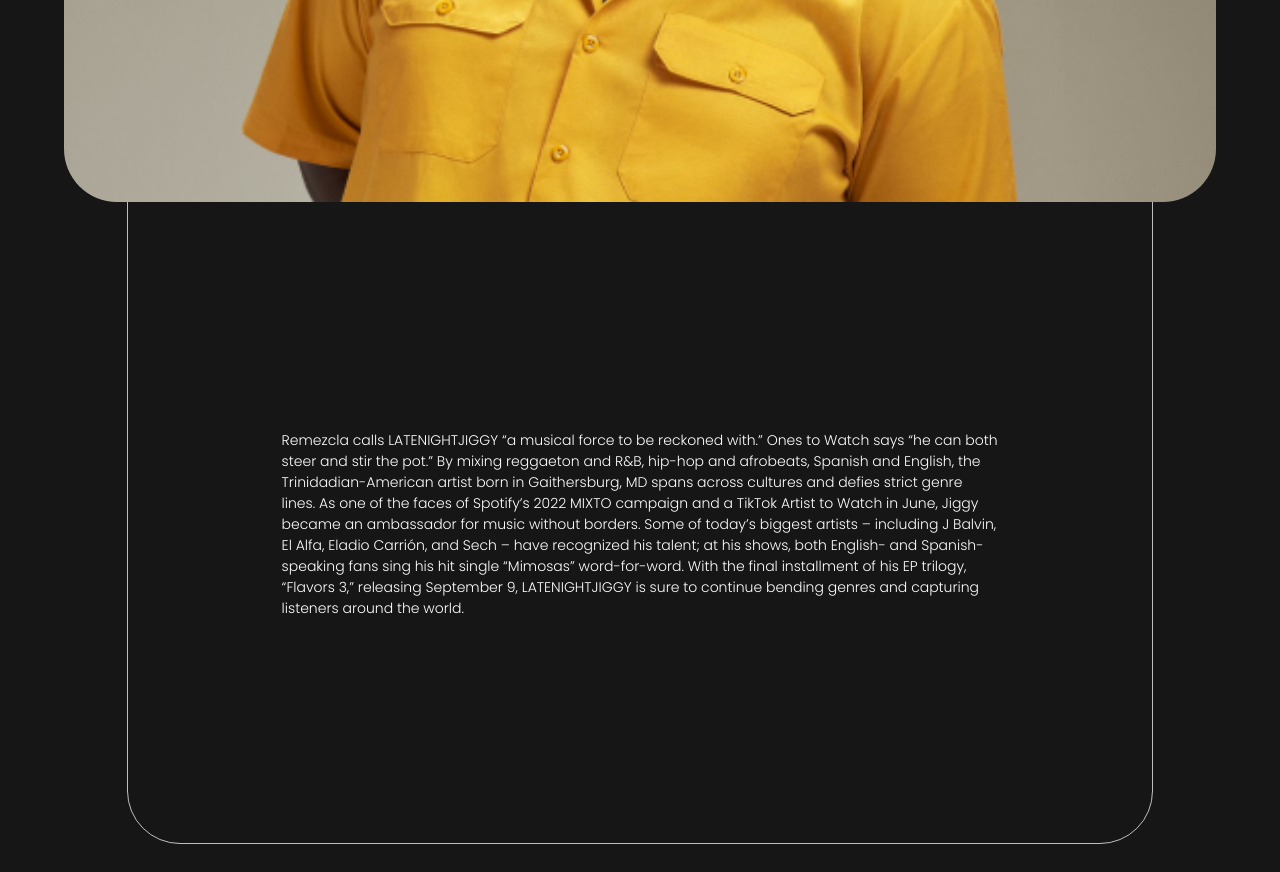
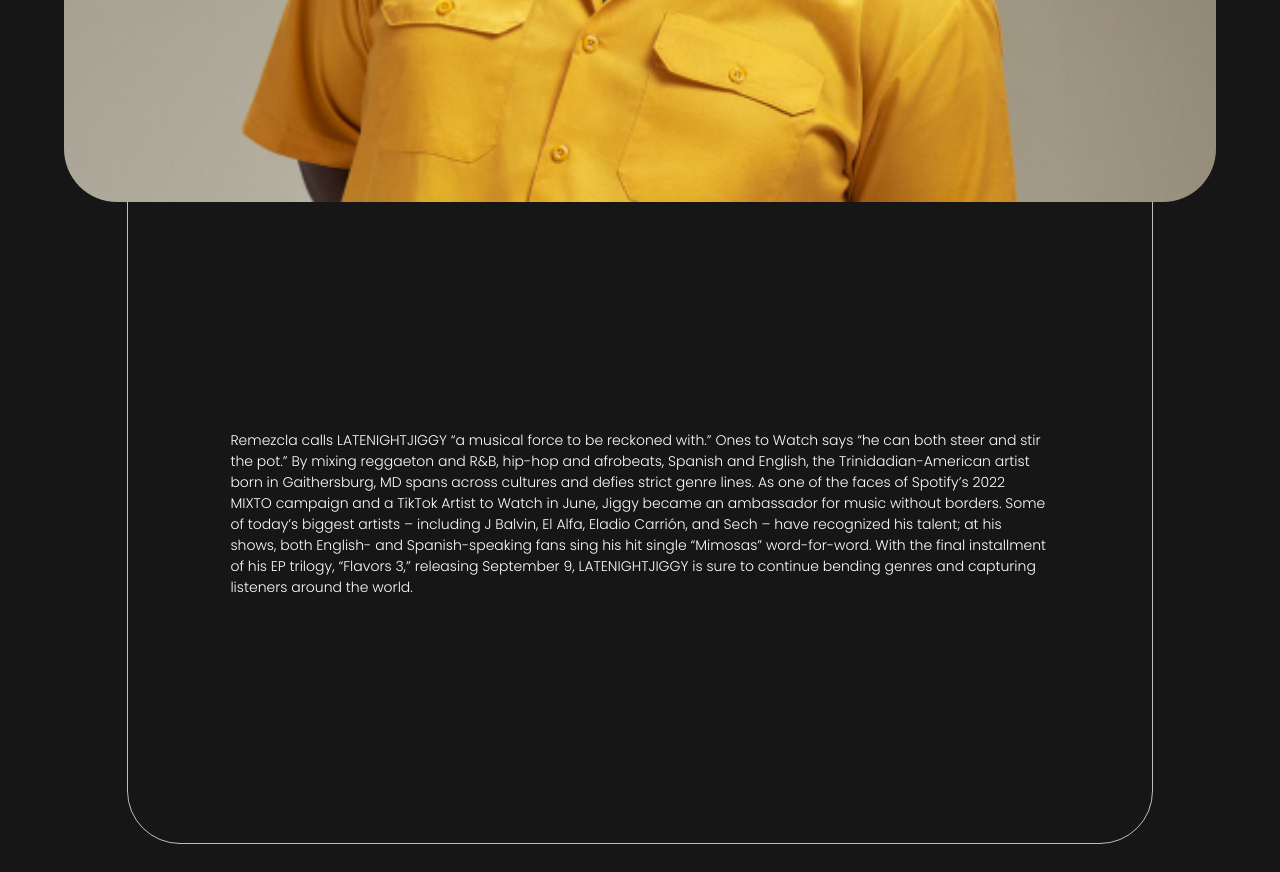
Before and after one commit to michaelgriff/latenightjiggy-website, a React (Create React App) app: page / in a window 1280 px wide. Shown: the part 2880-3752 px from the top of the page. Built offline with nearby package versions, Linux system fonts and the light colour scheme.

Commit message:
change to text box width

```diff
--- a/public/index.html
+++ b/public/index.html
@@ -24,7 +24,7 @@
       work correctly both with client-side routing and a non-root public URL.
       Learn how to configure a non-root public URL by running `npm run build`.
     -->
-    <title>Flavors 3</title>
+    <title>LATENIGHTJIGGY - “Flavors 3” Launch</title>
   </head>
   <body>
     <noscript>You need to enable JavaScript to run this app.</noscript>
--- a/src/App.css
+++ b/src/App.css
@@ -548,7 +548,7 @@ a {
   }
 
   .about-text {
-    width: 70%;
+    width: 80%;
     font-weight: 300;
     font-size: 14px;
     padding-top: 30%;
```
